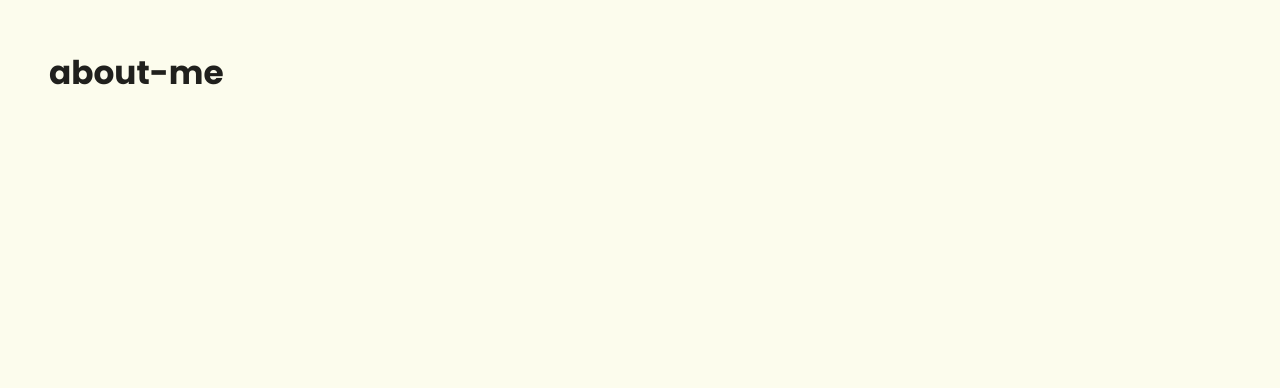
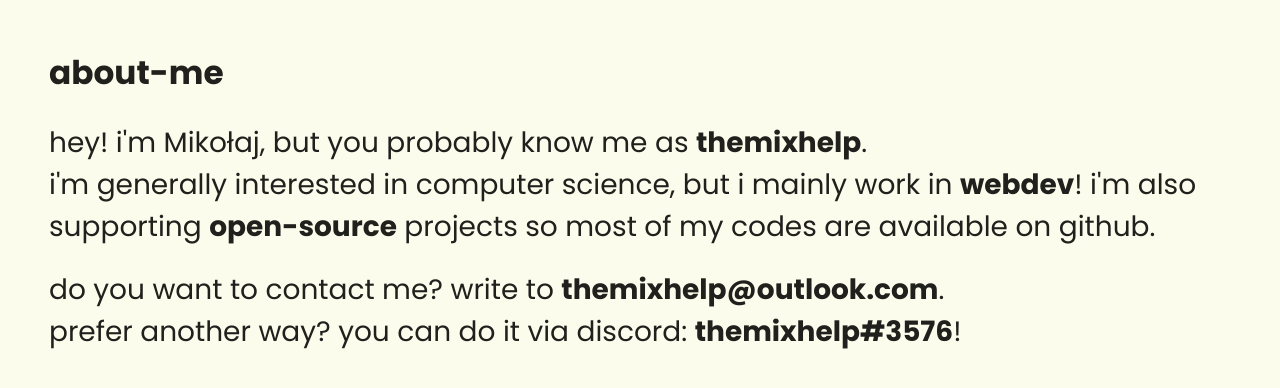
Before and after one commit to themixhelp/themixhelp.ovh, a Vue app: page /about-me in a window 1280 px wide. Shown: the top 388 px of the page. Built offline with nearby package versions, Linux system fonts and the light colour scheme.

Commit message:
create content in AboutMe.vue

```diff
--- a/src/views/AboutMe.vue
+++ b/src/views/AboutMe.vue
@@ -3,9 +3,23 @@
 <template>
 	<section class="about-me-wrapper">
 		<h1>about-me</h1>
+
+		<article>
+			<p>hey! i'm Mikołaj, but you probably know me as <strong>themixhelp</strong>.</p>
+			<p>i'm generally interested in computer science, but i mainly work in <strong>webdev</strong>! i'm also supporting <strong>open-source</strong> projects so most of my codes are available on github.</p>
+		</article>
+
+		<article>
+			<p>do you want to contact me? write to <strong>themixhelp@outlook.com</strong>.</p>
+			<p>prefer another way? you can do it via discord: <strong>themixhelp#3576</strong>!</p>
+		</article>
 	</section>
 </template>
 
 <style lang="scss" scoped>
 	@use '@/styles/sections.scss';
+
+	article {
+		margin-bottom: 0.75em;
+	}
 </style>
```
